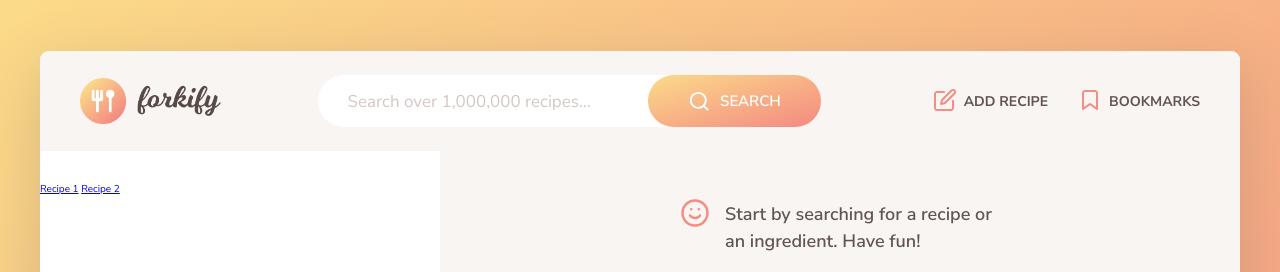
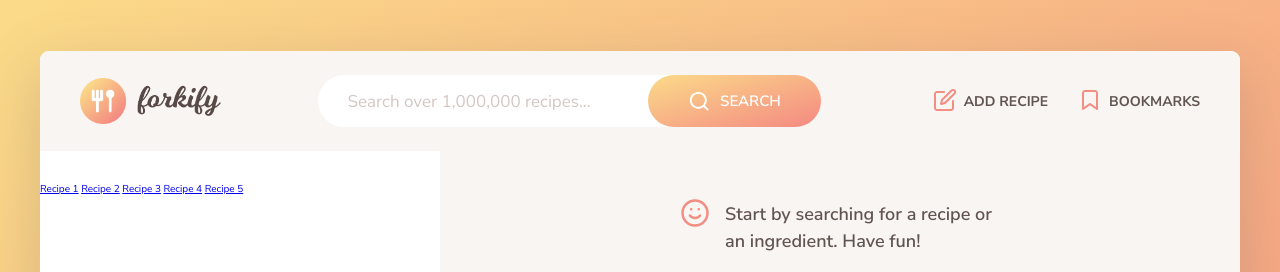
Before and after one commit to Nifemiasaolu/Forkify_Project, a website built with Parcel: page index.html in a window 1280 px wide. Shown: the top 272 px of the page. Built offline with nearby package versions, Linux system fonts and the light colour scheme.

Commit message:
Change in content

```diff
--- a/index.html
+++ b/index.html
@@ -88,6 +88,9 @@
         <ul class="results">
           <a href="#5ed6604591c37cdc054bc886">Recipe 1</a>
           <a href="#5ed6604591c37cdc054bcebc">Recipe 2</a>
+          <a href="#5ed6604591c37cdc054bcfb2">Recipe 3</a>
+          <a href="#5ed6604591c37cdc054bca10">Recipe 4</a>
+          <a href="#5ed6604591c37cdc054bcac4">Recipe 5</a>
           <!--
           <li class="preview">
             <a class="preview__link preview__link--active" href="#23456">
```
